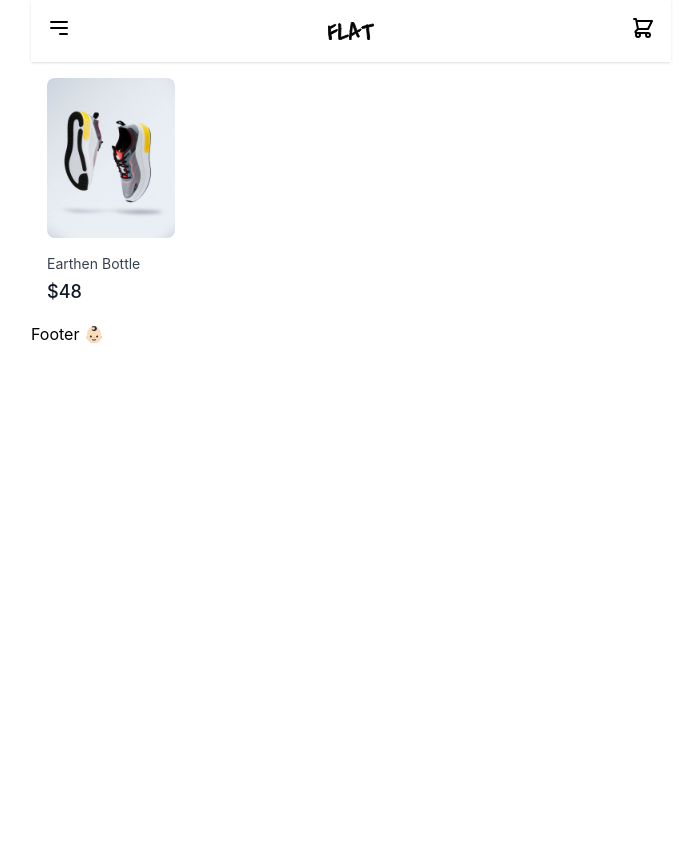
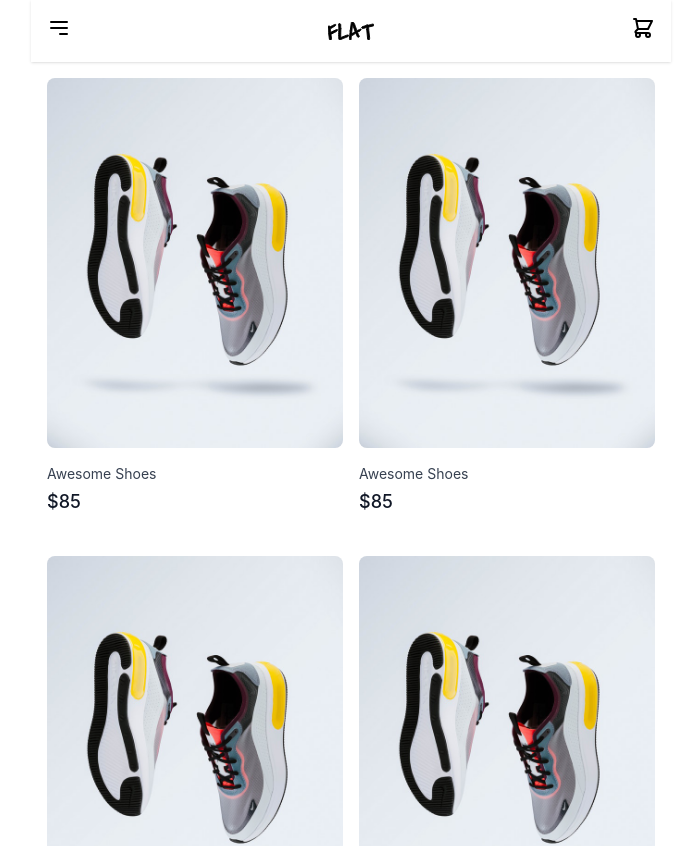
Before and after one commit to kjkandrea/flatsense-shop, a React (Vite) app in the folder packages/flatsense-client/: page /curation in a window 1280 px wide. Shown: the top 846 px of the page, without its empty margins (289-975 px from the left). Before the commit the page ends 800 px from the top, so only its background shows below. Built offline with nearby package versions, Linux system fonts and the light colour scheme.

Commit message:
Add dummy loop

```diff
--- a/packages/flatsense-client/src/pages/Curation.jsx
+++ b/packages/flatsense-client/src/pages/Curation.jsx
@@ -3,8 +3,10 @@
 
 export default function Curation() {
   return (
-    <div className="grid grid-cols-1 gap-y-10 grid-cols-2 gap-x-6 lg:grid-cols-3 xl:grid-cols-4 xl:gap-x-8">
-      <a href="#" className="group">
+    <>
+      <div className="grid grid-cols-1 gap-y-10 grid-cols-2 gap-x-4">
+        {Array.from({ length: 10 }, (_, index) => index).map((key) => (
+          <a href="#" className="group" key={key}>
             <div className="w-full aspect-w-1 aspect-h-1 bg-gray-200 rounded-lg overflow-hidden xl:aspect-w-7 xl:aspect-h-8">
               <img
                 src={dummyProductThumbnail}
@@ -12,9 +14,11 @@
                 className="w-full h-full object-center object-cover group-hover:opacity-75"
               />
             </div>
-        <h3 className="mt-4 text-sm text-gray-700">Earthen Bottle</h3>
-        <p className="mt-1 text-lg font-medium text-gray-900">$48</p>
+            <h3 className="mt-4 text-sm text-gray-700">Awesome Shoes</h3>
+            <p className="mt-1 text-lg font-medium text-gray-900">$85</p>
           </a>
+        ))}
       </div>
+    </>
   );
 }
```
Lines whose indentation alone changed are shown as unchanged.
